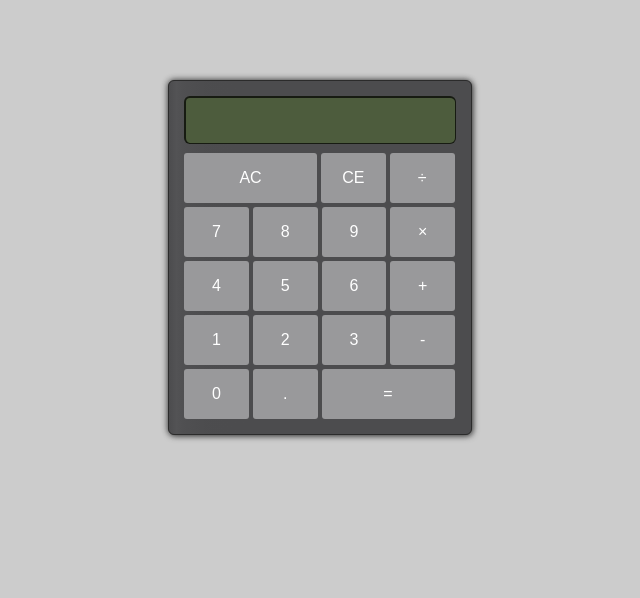
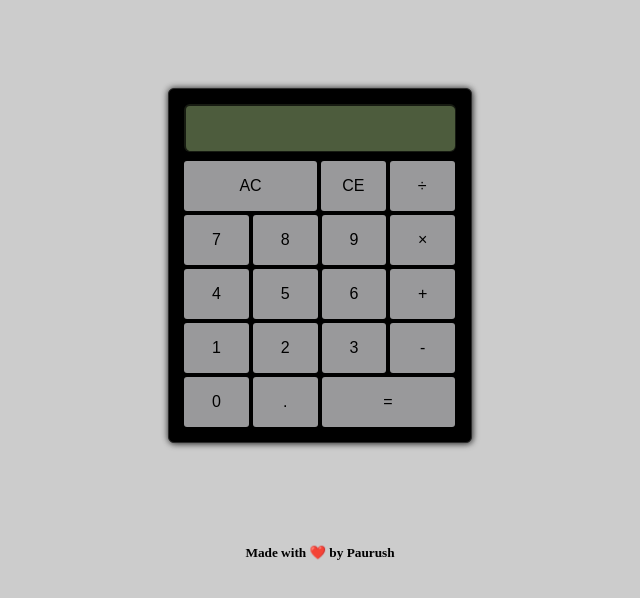
Before and after one commit to paurush2508/Javascript-Calculator, a plain HTML site: page index.html in a window 1280 px wide. Shown: the whole page, without its empty margins (320-960 px from the left). Drawn offline with Linux system fonts and the light colour scheme.

Commit message:
updated the styling

```diff
--- a/index.css
+++ b/index.css
@@ -5,8 +5,8 @@ body {
 .calc {
   width: 272px;
   margin: 80px auto;
-  background: #4C4C4E;
-  background-image: linear-gradient(to left, #4C4C4E, 95%, #535355, #4C4C4E);
+  background: #000;
+  background-image: linear-gradient(to left, #000, 95%, #000, #000);
   padding: 15px;
   border-radius: 6px;
   border: 1px solid #2B2B2B;
@@ -48,7 +48,7 @@ body {
 
   background: #99999B;
 
-  color: #fff;
+  color: #000;
 }
 
 .btn:hover {
--- a/index.html
+++ b/index.html
@@ -4,6 +4,7 @@
     <link rel="stylesheet" type="text/css" href="index.css" />
   </head>
   <body>
+    <div style="display: flex; flex-direction: column; justify-content: space-around">
     <div class="calc">
       <div class="window"></div>
       <div class="buttons">
@@ -31,6 +32,10 @@
         <button class="btn equals">=</button>
       </div>
     </div>
+    <footer>
+      <h5 style="text-align:center; ">Made with ❤️ by Paurush</h5>
+    </footer>
+    </div>
     <script src="perform.js"></script>
   </body>
 </html>
```
